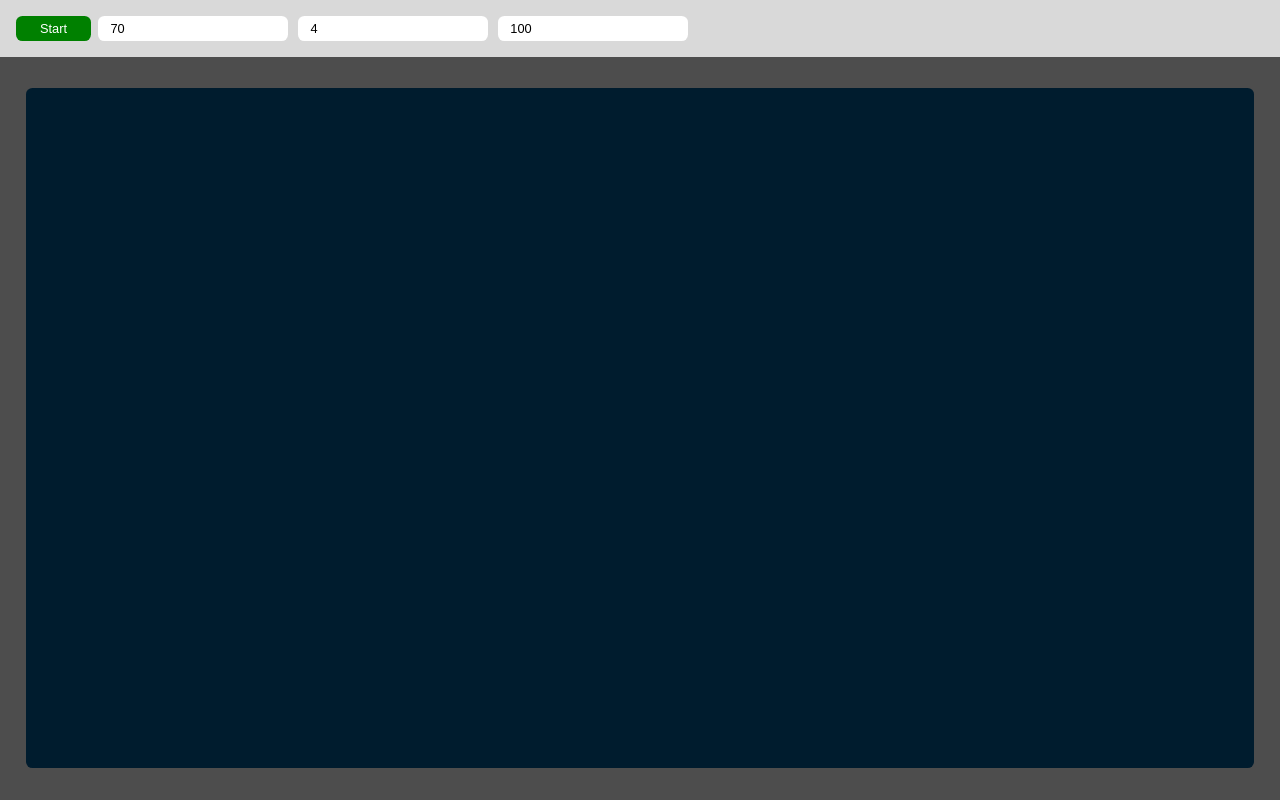
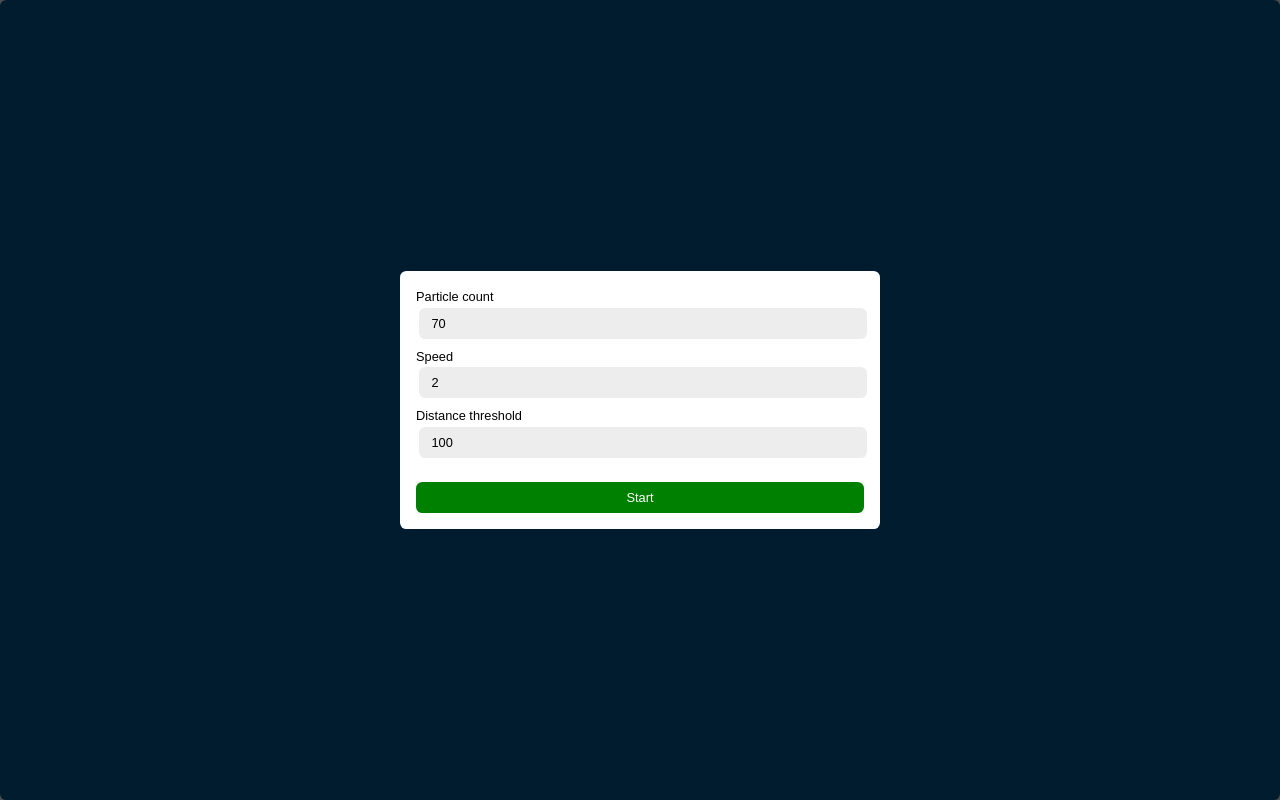
Before and after one commit to moeenn/canvas-demo, a plain HTML site: page index.html in a window 1280 px wide. Drawn offline with Linux system fonts and the light colour scheme.

Commit message:
updated design

```diff
--- a/index.html
+++ b/index.html
@@ -9,11 +9,25 @@
 </head>
 <body>
   <main>
-    <div id="toolbar">
-      <button data-button-start>Start</button>
-      <input data-particle-count type="number" placeholder="Particles #" min="2" value="70" />
-      <input data-speed type="number" placeholder="Speed" min="2" value="4" />
-      <input data-distance-threshold type="number" placeholder="Distance threshold" min="5" value="100" />
+    <div data-dialog id="dialog">
+      <form data-controls-form>
+        <fieldset>
+          <label for="particle-count">Particle count</label>
+          <input data-particle-count id="particle-count" type="number" min="2" value="70" />
+        </fieldset>
+
+        <fieldset>
+          <label for="speed">Speed</label>
+          <input data-speed id="speed" type="number" min="1" value="2" />
+        </fieldset>
+
+        <fieldset>
+          <label for="distance-threshold">Distance threshold</label>
+          <input data-distance-threshold id="distance-threshold" type="number" min="5" value="100" />
+        </fieldset>
+
+        <button type="submit">Start</button>
+      </form>
     </div>
     <canvas data-output></canvas>
   </main>
--- a/main.mjs
+++ b/main.mjs
@@ -13,13 +13,18 @@ async function main() {
   const canvas = document.querySelector("canvas")
   assert(canvas != null, "canvas element not found")
 
-  const startButton = /** @type {HTMLButtonElement | null} */ (document.querySelector("[data-button-start]"))
-  assert(startButton != null, "start button not found")
+  const dialog = /** @type {HTMLDivElement | null} */ (document.querySelector("[data-dialog]"))
+  assert(dialog != null, "dialog element not found")
+
+  const controlsForm = /** @type {HTMLFormElement | null} */ (document.querySelector("[data-controls-form]"))
+  assert(controlsForm != null, "start button not found")
 
   const { ctx, width, height } = getContext(canvas)
   const canvasSize = new Dimentions(width, height)
 
-  startButton.addEventListener("click", async () => {
+  controlsForm.addEventListener("submit", async (e) => {
+    e.preventDefault()
+
     const speed = parseFloat(readInput("[data-speed]"))
     const particleCount = parseFloat(readInput("[data-particle-count]"))
     const distanceThreshold = parseFloat(readInput("[data-distance-threshold]"))
@@ -40,7 +45,7 @@ async function main() {
     /** @type {Particle} */
     let particle
 
-    startButton.disabled = true
+    dialog.classList.add("hidden")
     while (true) {
       await sleep(16.6) // 60 FPS
       ctx.clearRect(0, 0, width, height)
--- a/styles.css
+++ b/styles.css
@@ -1,7 +1,7 @@
 :root {
   --space: 1rem;
   --text-size-sm: 0.8rem;
-  --grey-one: hsl(0, 0%, 85%);
+  --grey-one: hsl(0, 0%, 93%);
   --grey-two: hsl(0, 0%, 80%);
   --gray-dark: hsl(0, 0%, 30%);
   --border-color: hsl(0, 0%, 70%);
@@ -24,40 +24,68 @@ main {
   flex-direction: column;
   background-color: var(--gray-dark);
 
-  #toolbar {
+  #dialog {
+    width: 100%;
+    height: 100%;
     padding: var(--space);
-    background-color: var(--grey-one);
+    background-color: var(--grey-dark);
+    position: absolute;
+    top: 0;
+    left: 0;
+    z-index: 10;
+    display: flex;
+
+    form {
+      display: flex;
+      flex-direction: column;
+      width: 30rem;
+      margin: auto;
+      padding: var(--space);
+      border-radius: var(--border-radius);
+      background-color: white;
+
+      label {
+        font-size: 0.8rem;
+        margin-bottom: 0.2rem;
+        font-family: Arial, Helvetica, sans-serif;
+      }
 
       input[type="number"] {
+        width: 100%;
         font-size: var(--text-size-sm);
-      padding: 0.3rem 0.8rem;
+        padding: 0.5rem 0.8rem;
         border-radius: var(--border-radius);
-      background-color: white;
-      margin: 0 calc(var(--space) / 6);
+        background-color: var(--grey-one);
+        margin: calc(var(--space) / 6) calc(var(--space) / 6) calc(var(--space) / 2);
       }
 
       button {
         font-size: var(--text-size-sm);
-      padding: 0.3rem 1.5rem;
+        padding: 0.5rem 1.5rem;
         border-radius: var(--border-radius);
         cursor: pointer;
         background-color: green;
         color: white;
+        margin-top: var(--space);
 
         &:hover {
-        background-color: var(--grey-two);
+          background-color: darkgreen;
           transition-property: background-color;
           transition-timing-function: cubic-bezier(0.4, 0, 0.2, 1);
           transition-duration: 150ms;
         }
       }
     }
+  }
 
   canvas {
-    height: 85%;
-    width: 96%;
-    margin: auto;
+    height: 100%;
+    width: 100%;
     background-color: var(--canvas-bg);
     border-radius: var(--border-radius);
   }
 }
+
+.hidden {
+  display: none !important;
+}
```
Lines whose indentation alone changed are shown as unchanged.
